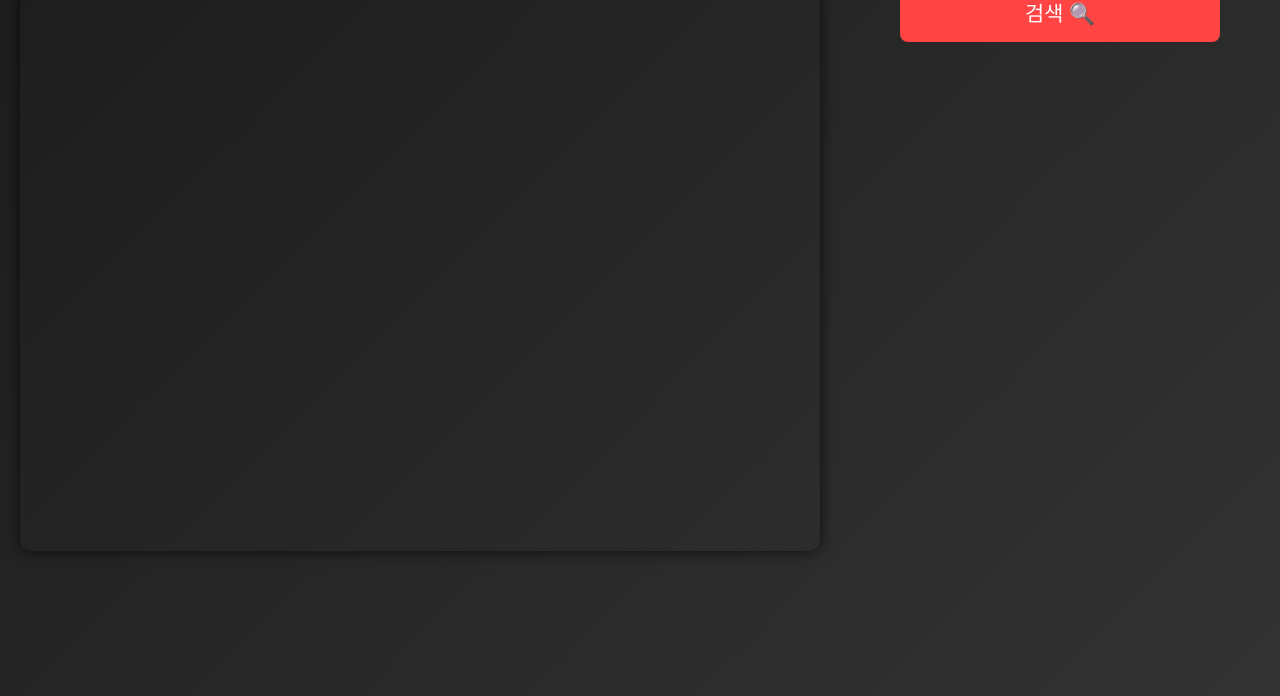
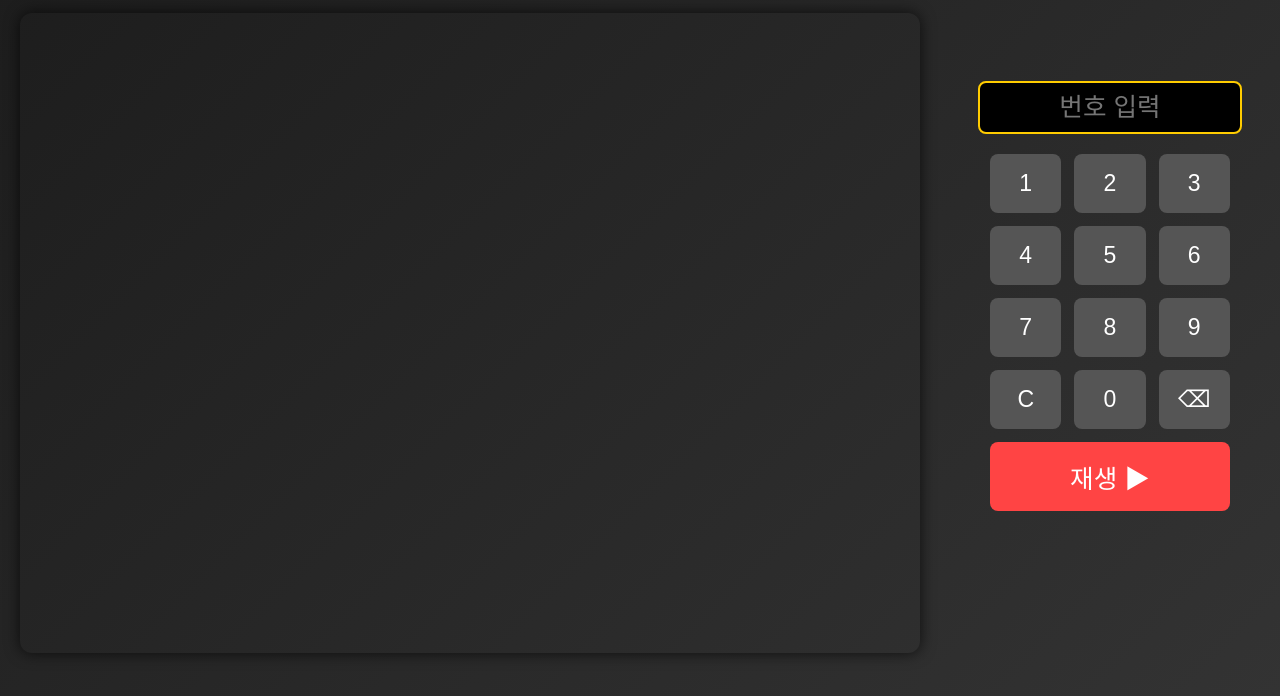
Before and after one commit to zzzzangho/karaoke, a plain HTML site: page index.html in a window 1280 px wide. Shown: the part 104-800 px from the top of the page. Drawn offline with Linux system fonts and the light colour scheme.

Commit message:
Update index.html

```diff
--- a/index.html
+++ b/index.html
@@ -2,8 +2,7 @@
 <html lang="ko">
 <head>
   <meta charset="UTF-8">
-  <title>✨ 노래방 반주기 ✨</title>
-  <meta name="viewport" content="width=device-width, initial-scale=1.0">
+  <title>✨ 찬송가 반주기 ✨</title>
   <style>
     body {
       font-family: "Malgun Gothic", sans-serif;
@@ -28,16 +27,17 @@
     }
 
     .player-box {
-      flex: 2;
+      flex: 3;
       display: flex;
       flex-direction: column;
       align-items: center;
-      justify-content: flex-start;
+      justify-content: center;
     }
 
     iframe {
       width: 100%;
-      height: 70vh;
+      height: 100%;
+      max-height: 80vh;
       border-radius: 12px;
       box-shadow: 0 0 15px rgba(0,0,0,0.7);
     }
@@ -47,157 +47,110 @@
       display: flex;
       flex-direction: column;
       align-items: center;
-      gap: 20px;
+      justify-content: center;
     }
 
-    #songInput {
+    #display {
       width: 80%;
-      font-size: 1.2em;
+      font-size: 2vw;
+      text-align: center;
+      margin-bottom: 20px;
       padding: 10px;
       border: 2px solid #ffcc00;
       border-radius: 8px;
-      text-align: center;
+      background: #000;
+      color: #ffcc00;
     }
 
-    .btn-confirm {
-      padding: 15px;
+    .keypad {
+      display: grid;
+      grid-template-columns: repeat(3, 1fr);
+      gap: 1vw;
       width: 80%;
-      font-size: 1.3em;
-      background: #ff4444;
-      color: #fff;
+    }
+
+    .btn {
+      font-size: 1.8vw;
+      padding: 2vh;
       border: none;
       border-radius: 8px;
+      background: #555;
+      color: white;
       cursor: pointer;
       transition: 0.2s;
     }
+    .btn:hover { background: #777; }
 
-    .btn-confirm:hover {
-      background: #ff6666;
-    }
-
-    .results {
-      display: flex;
-      flex-direction: column;
-      gap: 10px;
-      width: 90%;
-      max-height: 40vh;
-      overflow-y: auto;
-    }
-
-    .result-item {
-      display: flex;
-      gap: 10px;
-      align-items: center;
-      cursor: pointer;
-      background: #444;
-      padding: 8px;
-      border-radius: 8px;
-      transition: 0.2s;
-    }
-
-    .result-item:hover {
-      background: #666;
-    }
-
-    .result-item img {
-      width: 100px;
-      border-radius: 6px;
-    }
-
-    .result-item span {
-      flex: 1;
-      font-size: 0.9em;
-    }
-
-    @media (max-width: 1024px) {
-      .container {
-        flex-direction: column;
-      }
-      iframe {
-        height: 40vh;
-      }
-      .results {
-        max-height: 30vh;
-      }
+    .btn-confirm {
+      grid-column: span 3;
+      background: #ff4444;
+      font-size: 2vw;
     }
   </style>
 </head>
 <body>
   <div class="container">
-    <!-- 왼쪽 영상 -->
+    <!-- 왼쪽: 영상 -->
     <div class="player-box">
-      <h2>✨ 노래방 반주기 ✨</h2>
-      <iframe id="player" src="" frameborder="0"
+      <h2>✨ 찬송가 반주기 ✨</h2>
+      <iframe id="player"
+        src=""
+        frameborder="0"
         allow="autoplay; encrypted-media"
         allowfullscreen>
       </iframe>
     </div>
 
-    <!-- 오른쪽 패널 -->
+    <!-- 오른쪽: 입력/키패드 -->
     <div class="control-panel">
-      <input type="text" id="songInput" placeholder="노래 제목 입력">
-      <button class="btn-confirm" onclick="searchSongs()">검색 🔍</button>
+      <input type="text" id="display" placeholder="번호 입력" inputmode="numeric" pattern="[0-9]*">
 
-      <!-- ✅ 검색 결과 리스트 -->
-      <div class="results" id="results"></div>
+      <div class="keypad">
+        <button class="btn" onclick="pressNum('1')">1</button>
+        <button class="btn" onclick="pressNum('2')">2</button>
+        <button class="btn" onclick="pressNum('3')">3</button>
+        <button class="btn" onclick="pressNum('4')">4</button>
+        <button class="btn" onclick="pressNum('5')">5</button>
+        <button class="btn" onclick="pressNum('6')">6</button>
+        <button class="btn" onclick="pressNum('7')">7</button>
+        <button class="btn" onclick="pressNum('8')">8</button>
+        <button class="btn" onclick="pressNum('9')">9</button>
+        <button class="btn" onclick="clearNum()">C</button>
+        <button class="btn" onclick="pressNum('0')">0</button>
+        <button class="btn" onclick="backspace()">⌫</button>
+        <button class="btn btn-confirm" onclick="playSong()">재생 ▶</button>
+      </div>
     </div>
   </div>
 
   <script>
-    const API_KEY = "AIzaSyB-_4IassJXMmCp3y-3O6Tt0fObbzYYFto"; // 본인 키
-
-    async function searchSongs() {
-      let songTitle = document.getElementById("songInput").value.trim();
-      if (!songTitle) {
-        alert("노래 제목을 입력하세요!");
-        return;
-      }
-
-      // ✅ 브랜드 없이 "노래제목 노래방"
-      let query = encodeURIComponent(`${songTitle} 노래방`);
-
-      // ✅ 퍼가기 가능한 영상만 검색
-      let url = `https://www.googleapis.com/youtube/v3/search?part=snippet&type=video&videoEmbeddable=true&videoSyndicated=true&maxResults=10&q=${query}&key=${API_KEY}`;
-
-      try {
-        let res = await fetch(url);
-        let data = await res.json();
-        console.log("검색 결과:", data);
-
-        let resultsDiv = document.getElementById("results");
-        resultsDiv.innerHTML = "";
-
-        if (data.items && data.items.length > 0) {
-          data.items.forEach(video => {
-            let videoId = video.id.videoId;
-            let title = video.snippet.title;
-            let thumb = video.snippet.thumbnails.medium.url;
-
-            let item = document.createElement("div");
-            item.className = "result-item";
-            item.innerHTML = `<img src="${thumb}"><span>${title}</span>`;
-            item.onclick = () => playVideo(videoId);
-
-            resultsDiv.appendChild(item);
-          });
-        } else {
-          resultsDiv.innerHTML = "<p>재생 가능한 영상이 없습니다.</p>";
-        }
-      } catch (err) {
-        console.error("API 오류:", err);
-        alert("검색 중 오류가 발생했습니다.");
-      }
+    function pressNum(n){ document.getElementById("display").value += n; }
+    function clearNum(){ document.getElementById("display").value = ""; }
+    function backspace(){
+      const el = document.getElementById("display");
+      el.value = el.value.slice(0, -1);
     }
 
-    function playVideo(videoId) {
-      document.getElementById("player").src =
-        `https://www.youtube.com/embed/${videoId}?autoplay=1`;
+    function playSong(){
+      const input = document.getElementById("display");
+      const num = input.value.trim();
+      if(!num){ alert("번호를 입력하세요!"); return; }
+
+      // API 없이: 검색어 기반 embed (검색 결과를 재생목록처럼)
+      const query = encodeURIComponent(num + " 찬송가");
+      const src = `https://www.youtube.com/embed?listType=search&list=${query}&autoplay=1&rel=0`;
+
+      // 소리 ON 자동재생: 버튼 클릭이 사용자 상호작용이므로 허용됨
+      const iframe = document.getElementById("player");
+      iframe.src = src;
+
+      // 재생 후 입력창 초기화
+      input.value = "";
     }
 
-    document.getElementById("songInput").addEventListener("keydown", function(e) {
-      if (e.key === "Enter") {
-        searchSongs();
-      }
+    // Enter 키로도 재생
+    document.getElementById("display").addEventListener("keydown", (e)=>{
+      if(e.key === "Enter") playSong();
     });
   </script>
 </body>
```
